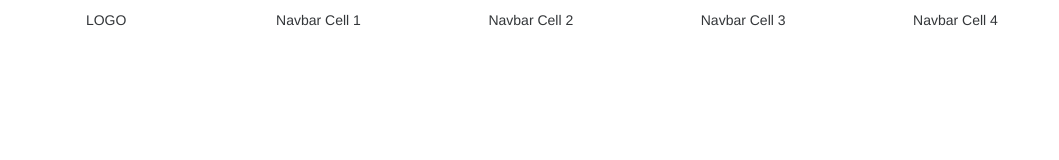
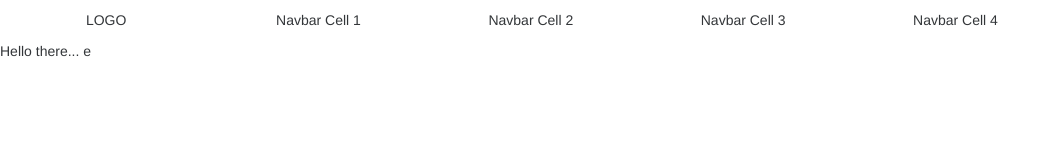
Before and after one commit to ssamilg/personal-hub, a Vue app: page /fun in a window 1280 px wide. Shown: the top 160 px of the page, without its empty margins (0-1059 px from the left). Built offline with nearby package versions, Linux system fonts and the light colour scheme; no server answers; sample sign-in values are in the browser's storage.

Commit message:
new module indexes added

```diff
--- /dev/null
+++ b/src/modules/Finance/index.vue
@@ -0,0 +1,16 @@
+<script>
+export default {
+  name: 'Finance',
+};
+</script>
+
+<template>
+  <div id="finance">
+    Hello there...
+    f
+  </div>
+</template>
+
+<style>
+
+</style>
--- /dev/null
+++ b/src/modules/Fun/index.vue
@@ -0,0 +1,16 @@
+<script>
+export default {
+  name: 'Fun',
+};
+</script>
+
+<template>
+  <div id="fun">
+    Hello there...
+    e
+  </div>
+</template>
+
+<style>
+
+</style>
--- a/src/router/index.js
+++ b/src/router/index.js
@@ -21,9 +21,14 @@ const routes = [
     component: () => import('../views/Register.vue'),
   },
   {
-    path: '/debtManagement',
-    name: 'Debt Management',
-    component: () => import('../modules/DebtManagement/DebtManagement.vue'),
+    path: '/finance',
+    name: 'Finance',
+    component: () => import('../modules/Finance/index.vue'),
+  },
+  {
+    path: '/fun',
+    name: 'Fun',
+    component: () => import('../modules/Fun/index.vue'),
   },
 ];
 
```
